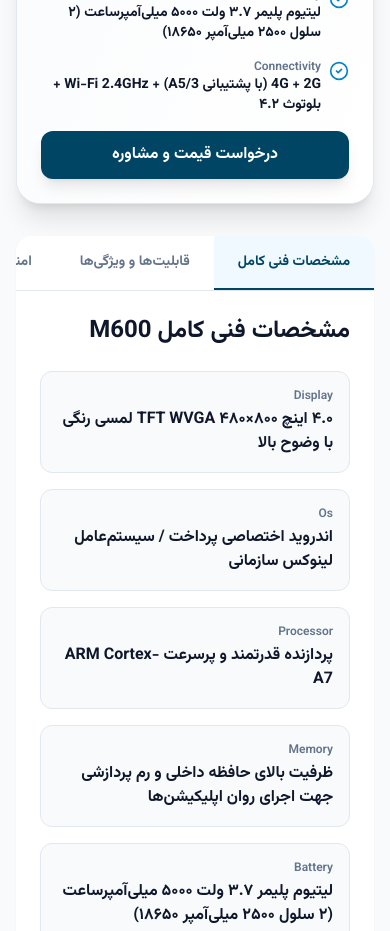
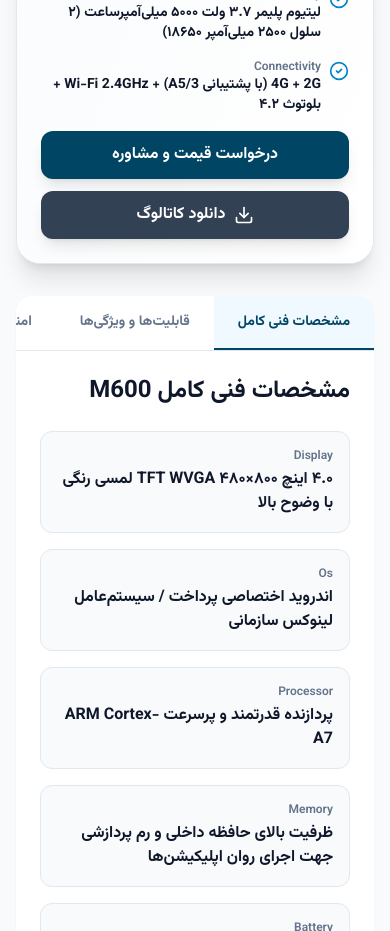
Before and after one commit to Ali-Khalilian/shimiasadaf, a Next.js app: page /products/m600 in a window 390 px wide. Shown: the part 1080-2011 px from the top of the page. Built offline with nearby package versions, Linux system fonts and the light colour scheme.

Commit message:
catalogs added to the products

```diff
--- a/app/products/m300/page.jsx
+++ b/app/products/m300/page.jsx
@@ -6,7 +6,7 @@
 import Navbar from '../../../src/components/Navbar';
 import Footer from '../../../src/components/Footer';
 import { siteContent } from '../../../src/data/content';
-import { ChevronRight, ChevronLeft, ShieldCheck, Cpu, Battery, Wifi, CreditCard, Printer, CheckCircle2 } from 'lucide-react';
+import { ChevronRight, ChevronLeft, ShieldCheck, Cpu, Battery, Wifi, CreditCard, Printer, CheckCircle2, Download } from 'lucide-react';
 
 export default function M300Page() {
   const { lang, setLang } = useLanguage();
@@ -26,6 +26,14 @@
 
   const handleOpenContact = () => {
     window.location.href = '/contact';
+  };
+
+  const handleDownloadCatalog = () => {
+    // Direct download of the catalog
+    const link = document.createElement('a');
+    link.href = '/catalogs/m300-rtos.pdf';
+    link.download = 'M300-RTOS-Catalog.pdf';
+    link.click();
   };
 
   return (
@@ -92,12 +100,21 @@
                       </div>
                     ))}
                   </div>
-                  <button
-                    onClick={handleOpenContact}
-                    className="w-full sm:w-auto px-6 py-3 bg-primary text-white rounded-xl font-bold hover:bg-primary-dark transition-all shadow-lg"
-                  >
-                    {isRtl ? 'درخواست قیمت و مشاوره' : 'Request Quote & Consultation'}
-                  </button>
+                  <div className="flex flex-col sm:flex-row gap-3">
+                    <button
+                      onClick={handleOpenContact}
+                      className="px-6 py-3 bg-primary text-white rounded-xl font-bold hover:bg-primary-dark transition-all shadow-lg"
+                    >
+                      {isRtl ? 'درخواست قیمت و مشاوره' : 'Request Quote & Consultation'}
+                    </button>
+                    <button
+                      onClick={handleDownloadCatalog}
+                      className="px-6 py-3 bg-slate-700 text-white rounded-xl font-bold hover:bg-slate-800 transition-all shadow-lg flex items-center justify-center gap-2"
+                    >
+                      <Download className="w-5 h-5" />
+                      {isRtl ? 'دانلود کاتالوگ' : 'Download Catalog'}
+                    </button>
+                  </div>
                 </div>
               </div>
             </div>
--- a/app/products/m600/page.jsx
+++ b/app/products/m600/page.jsx
@@ -6,7 +6,7 @@
 import Navbar from '../../../src/components/Navbar';
 import Footer from '../../../src/components/Footer';
 import { siteContent } from '../../../src/data/content';
-import { ChevronRight, ChevronLeft, ShieldCheck, Cpu, Battery, Wifi, CreditCard, Printer, CheckCircle2 } from 'lucide-react';
+import { ChevronRight, ChevronLeft, ShieldCheck, Cpu, Battery, Wifi, CreditCard, Printer, CheckCircle2, Download } from 'lucide-react';
 
 export default function M600Page() {
   const { lang, setLang } = useLanguage();
@@ -26,6 +26,14 @@
 
   const handleOpenContact = () => {
     window.location.href = '/contact';
+  };
+
+  const handleDownloadCatalog = () => {
+    // Direct download of the catalog
+    const link = document.createElement('a');
+    link.href = '/catalogs/m600-linux.pdf';
+    link.download = 'M600-Linux-Catalog.pdf';
+    link.click();
   };
 
   return (
@@ -92,12 +100,21 @@
                       </div>
                     ))}
                   </div>
-                  <button
-                    onClick={handleOpenContact}
-                    className="w-full sm:w-auto px-6 py-3 bg-primary text-white rounded-xl font-bold hover:bg-primary-dark transition-all shadow-lg"
-                  >
-                    {isRtl ? 'درخواست قیمت و مشاوره' : 'Request Quote & Consultation'}
-                  </button>
+                  <div className="flex flex-col sm:flex-row gap-3">
+                    <button
+                      onClick={handleOpenContact}
+                      className="px-6 py-3 bg-primary text-white rounded-xl font-bold hover:bg-primary-dark transition-all shadow-lg"
+                    >
+                      {isRtl ? 'درخواست قیمت و مشاوره' : 'Request Quote & Consultation'}
+                    </button>
+                    <button
+                      onClick={handleDownloadCatalog}
+                      className="px-6 py-3 bg-slate-700 text-white rounded-xl font-bold hover:bg-slate-800 transition-all shadow-lg flex items-center justify-center gap-2"
+                    >
+                      <Download className="w-5 h-5" />
+                      {isRtl ? 'دانلود کاتالوگ' : 'Download Catalog'}
+                    </button>
+                  </div>
                 </div>
               </div>
             </div>
```
Also changed, not shown: 2 other files (tests, documents, lock files or other folders).
